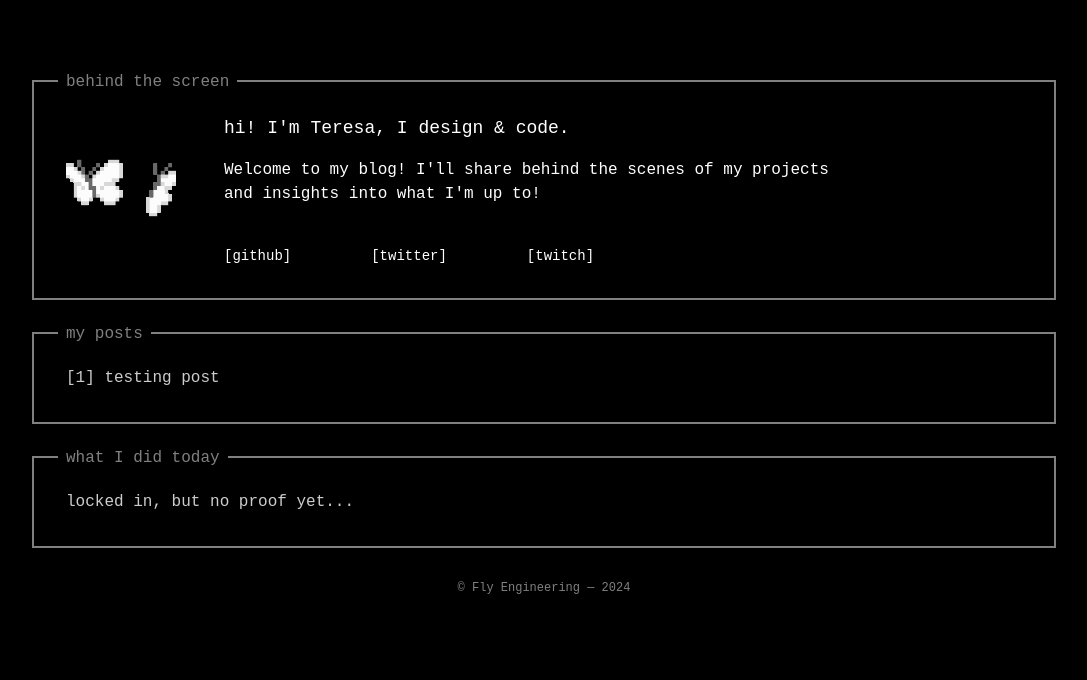
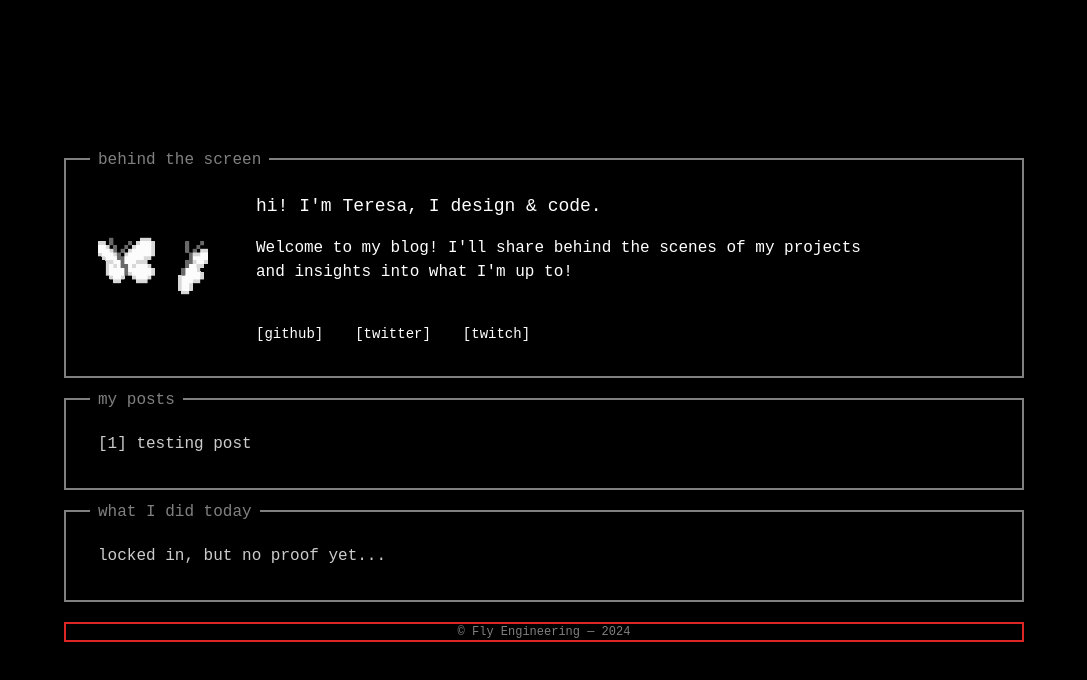
Before and after one commit to teresaakin/devBlog, a React (Vite) app in the folder fly-writes/: page / in a window 1280 px wide. Shown: the top 680 px of the page, without its empty margins (96-1183 px from the left). Built offline with nearby package versions, Linux system fonts and the light colour scheme; a web font is replaced by a local one.

Commit message:
overall layout fixes, social media links added etc.

```diff
--- a/fly-writes/package.json
+++ b/fly-writes/package.json
@@ -7,7 +7,8 @@
     "dev": "vite",
     "build": "vite build",
     "lint": "eslint .",
-    "preview": "vite preview"
+    "preview": "vite preview",
+    "start": "react-scripts start --host 0.0.0.0"
   },
   "dependencies": {
     "react": "^18.3.1",
--- a/fly-writes/src/BehindTheScreen.jsx
+++ b/fly-writes/src/BehindTheScreen.jsx
@@ -2,34 +2,51 @@ import butterPixel from "./img/butter-pixel.gif";
 
 const BehindTheScreen = () => {
   return (
-      <section className="relative max-w-screen-lg mx-auto p-8 sm:p-8 my-8 border-2 custom-border mt-20">
+    <section className="w-full relative max-w-screen-lg p-8 sm:p-8 border-2 custom-border py-8">
       <span className="absolute -top-3 left-4 sm:left-6 px-2 font-mono text-grey bg-black">
         behind the screen
       </span>
 
-        <div className="flex flex-row items-start gap-12">
-          <div className="flex-shrink-0">
+      <div className="flex flex-row flex-wrap items-start gap-12">
+        <div>
           <img
             className="max-w-[110px] max-h-[110px]"
             src={butterPixel}
             alt="White Butterflies Pixel gif"
           />
         </div>
-
-          <div className="flex-grow">
+        <div className="whitespace-normal break-words">
           <h2 className="font-medium text-lg">
             hi! I'm Teresa, I design & code.
           </h2>
           <p className="mt-4">
-              Welcome to my blog! I'll share behind the scenes of my projects <br></br> and
-              insights into what I'm up to!
+            Welcome to my blog! I'll share behind the scenes of my projects{" "}
+            <br></br> and insights into what I'm up to!
           </p>
 
           <div className="mt-10">
-              <ul className="flex items-start gap-20 text-sm cursor-pointer">
-                <li className="hover:text-bright">[github]</li>
-                <li className="hover:text-bright">[twitter]</li>
-                <li className="hover:text-bright">[twitch]</li>
+            <ul className="flex flex-wrap items-start gap-8 text-sm cursor-pointer">
+              <li className="hover:text-bright">
+                <a
+                  href="https://github.com/teresaakin"
+                  target="_blank"
+                  rel="noopener noreferrer"
+                >[github]</a>
+              </li>
+              <li className="hover:text-bright">
+                <a
+                  href="https://twitter.com/UI2FLY"
+                  target="_blank"
+                  rel="noopener noreferrer"
+                >[twitter]</a>
+              </li>
+              <li className="hover:text-bright">
+                <a
+                  href="https://www.twitch.tv/ui2fly"
+                  target="_blank"
+                  rel="noopener noreferrer"
+                >[twitch]</a>
+              </li>
             </ul>
           </div>
         </div>
--- a/fly-writes/src/BlogPostList.jsx
+++ b/fly-writes/src/BlogPostList.jsx
@@ -2,7 +2,7 @@ import { Link } from 'react-router-dom'
 
 const BlogPostList = () => {
     return (
-        <section className="relative max-w-screen-lg mx-auto p-8 sm:p-8 my-8 border-2 custom-border">
+        <section className="w-full relative max-w-screen-lg p-8 sm:p-8 border-2 custom-border sm:px-8 py-8">
             <span className="absolute -top-3 left-4 sm:left-6 px-2 font-mono text-grey bg-black">
             my posts
             </span>
--- a/fly-writes/src/Footer.jsx
+++ b/fly-writes/src/Footer.jsx
@@ -1,5 +1,14 @@
+// const Footer = () => (
+//   <footer className="flex items-center justify-center border-4 border-lime-100">
+//     <p className="text-white opacity-50 text-xs" >&copy; Fly Engineering — {new Date().getFullYear()}</p>
+//   </footer>
+// );
+
+// export default Footer; // Make sure to have this line
+
+
 const Footer = () => (
-  <footer className="flex items-center justify-center">
+  <footer className="flex items-center justify-center max-w-screen-lg border-2 border-red-600">
     <p className="text-white opacity-50 text-xs" >&copy; Fly Engineering — {new Date().getFullYear()}</p>
   </footer>
 );
--- a/fly-writes/src/MyDailyActivity.jsx
+++ b/fly-writes/src/MyDailyActivity.jsx
@@ -1,6 +1,22 @@
+// const MyDailyActivity = () => {
+//     return (
+//         <section className="relative max-w-screen-lg mx-auto p-8 sm:p-8 my-8 border-2 custom-border">
+//             <span className="absolute -top-3 left-4 sm:left-6 px-2 font-mono text-grey bg-black">
+//             what I did today
+//             </span>
+//             <div className="flex-1">
+//                 <p className="text-white text-opacity-80"> locked in, but no proof yet...</p>
+//             </div>
+//         </section>
+//     );
+// }
+
+
+// export default MyDailyActivity; // Make sure to have this line
+
 const MyDailyActivity = () => {
     return (
-        <section className="relative max-w-screen-lg mx-auto p-8 sm:p-8 my-8 border-2 custom-border">
+        <section className="w-full relative max-w-screen-lg p-8 sm:p-8 border-2 custom-border sm:px-8 py-8">
             <span className="absolute -top-3 left-4 sm:left-6 px-2 font-mono text-grey bg-black">
             what I did today
             </span>
--- a/fly-writes/src/layouts/BlogLayout.jsx
+++ b/fly-writes/src/layouts/BlogLayout.jsx
@@ -3,36 +3,50 @@ import Footer from "../footer";
 
 const BlogLayout = () => {
   return (
-    // container for the entire layout
-    <div className="py-2 px-8">
-      <div className="">
-        <button className="py-2 px-4 border-2 custom-border">Go back</button>
-        <section className="relative max-w-screen-lg mx-auto p-8 sm:p-8 my-8 border-2 custom-border">
-          <span className="absolute -top-3 left-4 sm:left-6 px-2 font-mono text-grey bg-black">
+
+    <div className="min-h-screen w-full px-4 py-8 md:px-8">
+      <div className="mx-auto max-w-screen-lg mt-20">
+        <div className="flex flex-col md:flex-row gap-8 md:gap-16">
+
+          <div className="self-start"> {/* Added this wrapper to prevent button from expanding
+          matching the size of the other sections */}
+            <button className="h-12 px-4 border-2 custom-border whitespace-nowrap">
+              Back
+            </button>
+          </div>
+
+          <div className="flex-1 flex flex-col gap-5">
+            <section className="relative w-full border-2 custom-border p-6 md:p-8">
+              <span className="absolute -top-3 left-4 px-2 font-mono text-grey bg-black">
                 title
               </span>
+              <div className="space-y-2">
                 <h1 className="text-2xl">Blog Post Title</h1>
-          <h2 className="text-base">Blog Post 2 Subheading</h2>
-          <h3 className="text-sm">[Blog Post 3 Date]</h3>
+                <h2 className="text-base text-gray-400">Blog Post 2 Subheading</h2>
+                <h3 className="text-sm text-gray-500">[Blog Post 3 Date]</h3>
+              </div>
             </section>
-      </div>
-      <section className="relative max-w-screen-lg mx-auto p-8 sm:p-8 my-8 border-2 custom-border">
+
+            <section className="relative w-full border-2 custom-border p-6 md:p-8">
               <article>
-          <p>
-            Blog post body text. Hi everyone! I'm learning react router. Lorem
-            Ipsum is simply dummy text of the printing and typesetting industry.
-            Lorem Ipsum has been the industry's standard dummy text ever since
-            the 1500s, when an unknown printer took a galley of type and
-            scrambled it to make a type specimen book. It has survived not only
-            five centuries, but also the leap into electronic typesetting,
-            remaining essentially unchanged. It was popularised in the 1960s
-            with the release of Letraset sheets containing Lorem Ipsum passages,
-            and more recently with desktop publishing software like Aldus
-            PageMaker including versions of Lorem Ipsum.
+                <p className="whitespace-normal break-words">
+                  Blog post body text. Hi everyone! I'm learning react router.
+                  Lorem Ipsum is simply dummy text of the printing and typesetting
+                  industry. Lorem Ipsum has been the industry's standard dummy
+                  text ever since the 1500s, when an unknown printer took a galley
+                  of type and scrambled it to make a type specimen book. It has
+                  survived not only five centuries, but also the leap into
+                  electronic typesetting, remaining essentially unchanged. It was
+                  popularised in the 1960s with the release of Letraset sheets
+                  containing Lorem Ipsum passages, and more recently with desktop
+                  publishing software like Aldus PageMaker including versions of
+                  Lorem Ipsum.
                 </p>
               </article>
             </section>
-      <Footer />
+          </div>
+        </div>
+      </div>
     </div>
   );
 };
--- a/fly-writes/src/pages/HomePage.jsx
+++ b/fly-writes/src/pages/HomePage.jsx
@@ -6,12 +6,14 @@ import Footer from "../footer";
 
 const Home = () => {
   return (
-    <>
-      <BehindTheScreen />
-      <BlogPostList />
-      <MyDailyActivity />
-      <Footer />
-    </>
+    <div className="w-full mx-auto md:px-8 py-8 max-w-screen-lg px-4 min-h-screen flex items-center justify-center">
+      <div className="flex flex-col gap-5 flex-grow">
+        <BehindTheScreen />
+        <BlogPostList />
+        <MyDailyActivity />
+        <Footer />
+      </div>
+    </div>
   );
 };
 
```
Lines whose indentation alone changed are shown as unchanged.
